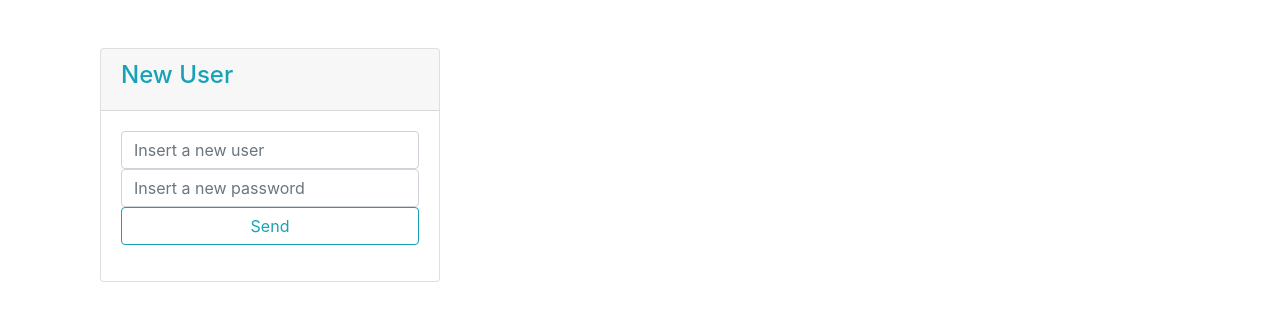
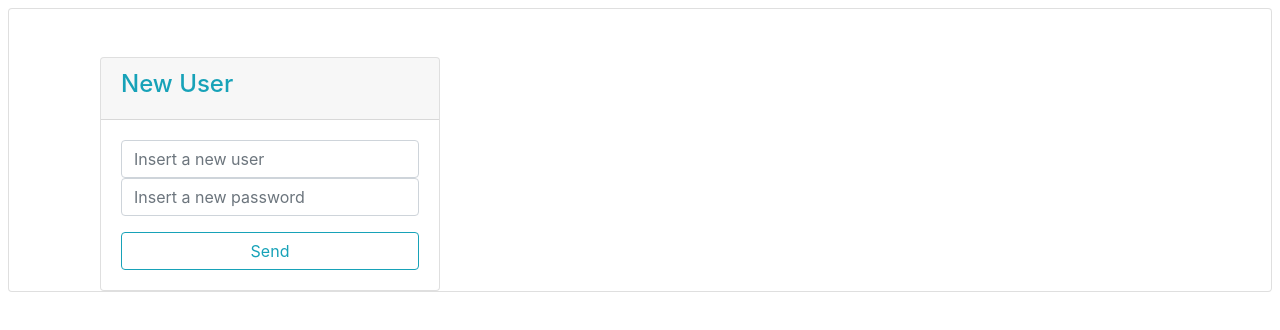
Before and after one commit to gabberger/ABM-Usuarios, a React (Create React App) app: page / in a window 1280 px wide. Shown: the top 330 px of the page. Built offline with nearby package versions, Linux system fonts and the light colour scheme.

Commit message:
con clases

```diff
--- a/public/index.html
+++ b/public/index.html
@@ -3,11 +3,18 @@
   <head>
     <meta charset="utf-8" />
     <meta name="viewport" content="width=device-width, initial-scale=1" />
+    <link rel="stylesheet" href="https://maxcdn.bootstrapcdn.com/bootstrap/4.5.2/css/bootstrap.min.css">
     <title>Alta de Usuarios</title>
   </head>
   <body>
     <noscript>You need to enable JavaScript to run this app.</noscript>
-    <div id="root"></div>
+    <div
+      id="root"
+      class="card m-2 d-flex"
+    >
+
+
+    </div>
 
   </body>
 </html>
--- a/src/App.js
+++ b/src/App.js
@@ -3,7 +3,6 @@ import AltaUsuario from './components/alta-usuario';
 
 
 function App() {
-  console.log(AltaUsuario);
   return (
     <AltaUsuario/>
   );
--- a/src/components/alta-usuario.js
+++ b/src/components/alta-usuario.js
@@ -1,9 +1,25 @@
 import React from 'react';
 import 'bootstrap/dist/css/bootstrap.css';
 
-function AltaUsuario(){
-    return(
-        <div className="container">
+class AltaUsuario extends React.Component{
+
+    doNewUser(e){
+        const user = document.getElementById("user");
+        const pass = document.getElementById("pass");
+        e.preventDefault();
+        if (user.value === '' || pass.value === ''){
+            alert("Por favor complete todos los campos");
+            return;
+        }
+
+        alert("Ha generado un alta de cliente");
+
+        user.value = '';
+        pass.value = '';
+    }
+
+    render(){
+        return <div id="contenedor" className="container">
         <div className="col-md-4 mt-5">
             <div className="card">
 
@@ -12,20 +28,30 @@ function AltaUsuario(){
                 </div>
 
                 <div className="card-body">
-                <form>
-                    <input className="form-control" placeholder="Insert a new user"></input>
-                    <input className="form-control" placeholder="Insert a new password"></input>
-
-                    <button className="btn btn-outline-info btn-block form-group">Send</button>
+                    <form
+                        id="newUser"
+                    >
+                        <div className="form-group">
+                            <input className="form-control" id="user" placeholder="Insert a new user"></input>
+                            <input className="form-control" id="pass" placeholder="Insert a new password"></input>
+                        </div>
+                        <input
+                            id="send"
+                            type="submit"
+                            value="Send"
+                            className="btn btn-outline-info btn-block"
+                            onClick={this.doNewUser}
+                        >
+                        </input>
                     </form>
                 </div>
 
             </div>
         </div>
     </div>
-    )
+    };
+}
 
 
-}
 
 export default AltaUsuario;
--- a/src/index.js
+++ b/src/index.js
@@ -5,7 +5,7 @@ import App from './App';
 
 ReactDOM.render(
   <React.StrictMode>
-    <App />
+    <App/>
   </React.StrictMode>,
   document.getElementById('root')
 );
```
Also changed, not shown: src/components/show-usuarios.js (added, +14 -0 lines). Lines whose indentation alone changed are shown as unchanged.
